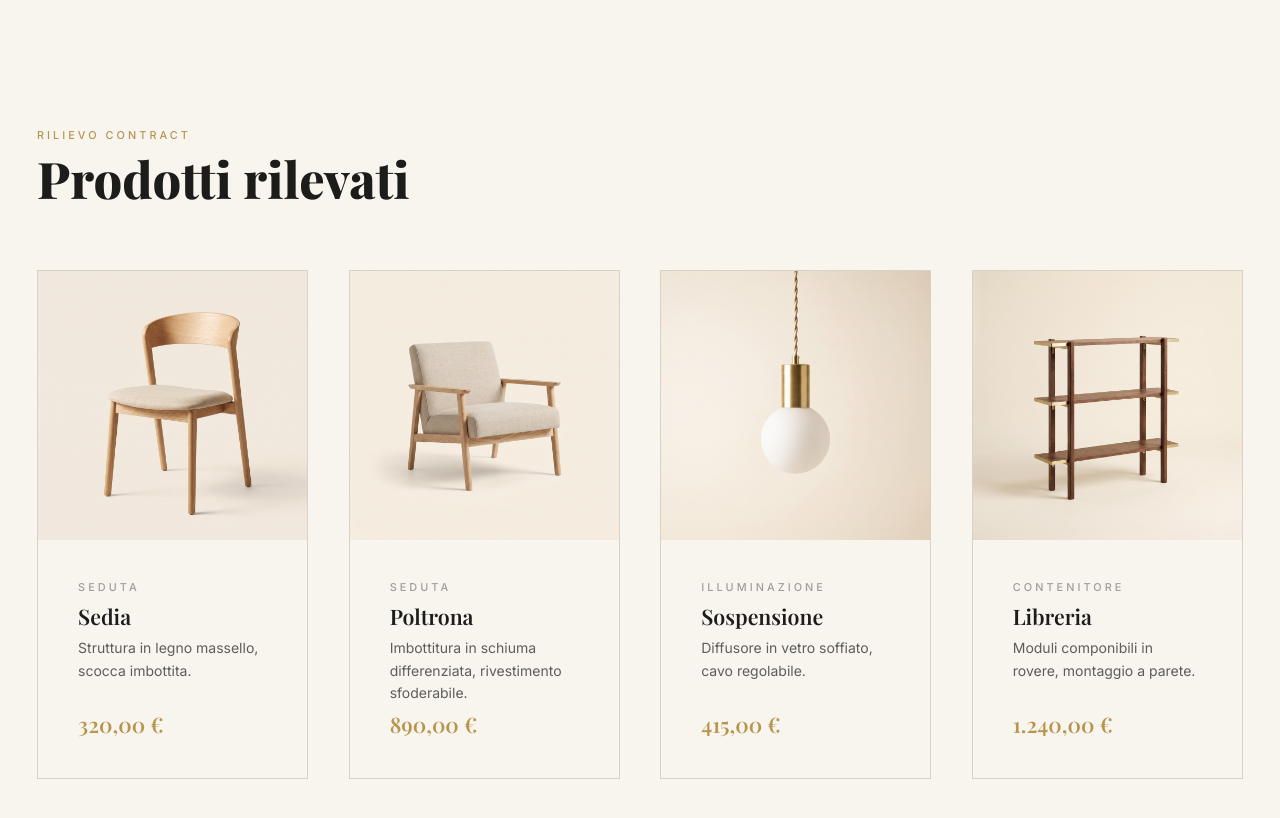
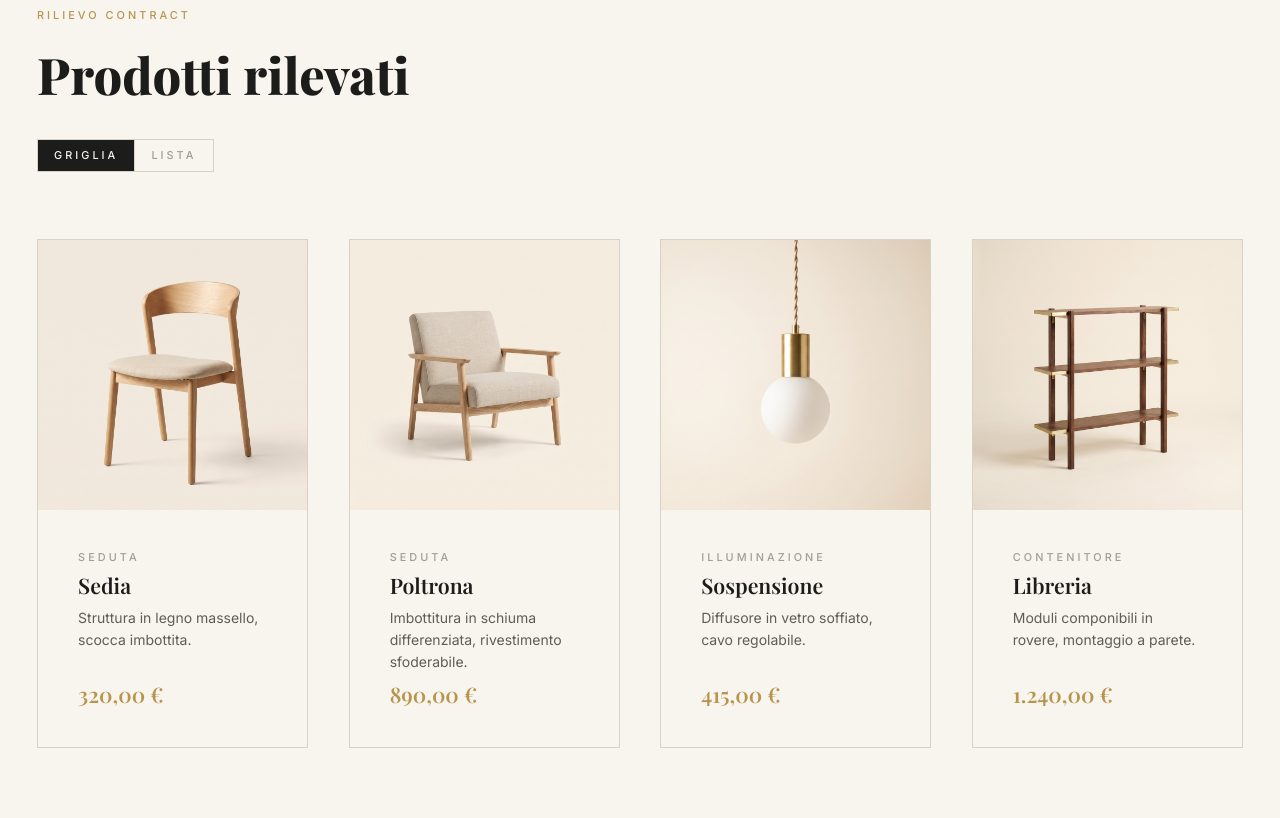
Before and after one commit to VoidSergio/qr-landing-page, a React (Vite) app: page / in a window 1280 px wide. Shown: the top 818 px of the page. Built offline with nearby package versions, Linux system fonts and the light colour scheme; a web font is replaced by a local one.

Commit message:
Add grid/list view toggle to product overview
Lets people switch to a compact list for faster scanning when
there are many surveyed products, in addition to the photo grid.

```diff
--- a/src/App.jsx
+++ b/src/App.jsx
@@ -1,24 +1,6 @@
 import { Route, Routes } from 'react-router-dom'
-import ProductList from './components/ProductList'
+import Home from './components/Home'
 import ProductDetail from './components/ProductDetail'
-import { products } from './data/products'
-
-function Home() {
-  return (
-    <main className="min-h-screen bg-crema px-gutter py-sezione">
-      <header className="mb-blocco">
-        <span translate="no" className="text-etichetta uppercase tracking-[0.28em] text-oro">
-          Rilievo Contract
-        </span>
-        <h1 className="mt-2 font-display text-titolo-medio text-scuro">
-          Prodotti rilevati
-        </h1>
-      </header>
-
-      <ProductList products={products} />
-    </main>
-  )
-}
 
 function App() {
   return (
--- /dev/null
+++ b/src/components/Home.jsx
@@ -0,0 +1,29 @@
+import { useState } from 'react'
+import ProductList from './ProductList'
+import ViewToggle from './ViewToggle'
+import { products } from '../data/products'
+
+function Home() {
+  const [view, setView] = useState('griglia')
+
+  return (
+    <main className="min-h-screen bg-crema px-gutter">
+      <header className="mb-blocco">
+        <span translate="no" className="text-etichetta uppercase tracking-[0.28em] text-oro">
+          Rilievo Contract
+        </span>
+        <h1 className="mt-6 font-display text-titolo-medio text-scuro">
+          Prodotti rilevati
+        </h1>
+
+        <div className="mt-elemento">
+          <ViewToggle view={view} onChange={setView} />
+        </div>
+      </header>
+
+      <ProductList products={products} view={view} />
+    </main>
+  )
+}
+
+export default Home
--- a/src/components/ProductList.jsx
+++ b/src/components/ProductList.jsx
@@ -1,8 +1,19 @@
 import ProductCard from './ProductCard'
+import ProductRow from './ProductRow'
 
-function ProductList({ products }) {
+function ProductList({ products, view = 'griglia' }) {
+  if (view === 'lista') {
+    return (
+      <div className="flex flex-col">
+        {products.map((product) => (
+          <ProductRow key={product.id} product={product} />
+        ))}
+      </div>
+    )
+  }
+
   return (
-    <div className="grid grid-cols gap-elemento sm:grid-cols-2 lg:grid-cols-4">
+    <div className="grid grid-cols-1 gap-elemento sm:grid-cols-2 lg:grid-cols-4">
       {products.map((product) => (
         <ProductCard key={product.id} product={product} />
       ))}
--- /dev/null
+++ b/src/components/ProductRow.jsx
@@ -0,0 +1,31 @@
+import { Link } from 'react-router-dom'
+
+function ProductRow({ product }) {
+  const { id, category, name, price, image } = product
+
+  return (
+    <Link
+      to={`/prodotto/${id}`}
+      className="flex items-center gap-elemento border-b border-bordo py-3 transition-colors hover:border-oro"
+    >
+      <div className="flex h-16 w-16 flex-shrink-0 items-center justify-center overflow-hidden bg-attesa">
+        {image && <img src={image} alt={name} className="h-full w-full object-cover" />}
+      </div>
+
+      <div className="min-w-0 flex-1">
+        {category && (
+          <span className="block text-etichetta uppercase tracking-[0.28em] text-scuro/40">
+            {category}
+          </span>
+        )}
+        <h3 className="truncate font-display text-voce text-scuro">{name}</h3>
+      </div>
+
+      <p className="flex-shrink-0 font-display text-voce text-oro">
+        {price.toLocaleString('it-IT', { style: 'currency', currency: 'EUR' })}
+      </p>
+    </Link>
+  )
+}
+
+export default ProductRow
--- /dev/null
+++ b/src/components/ViewToggle.jsx
@@ -0,0 +1,28 @@
+function ViewToggle({ view, onChange }) {
+  return (
+    <div className="inline-flex border border-bordo">
+      <button
+        type="button"
+        onClick={() => onChange('griglia')}
+        aria-pressed={view === 'griglia'}
+        className={`px-4 py-2 text-etichetta uppercase tracking-[0.28em] transition-colors ${
+          view === 'griglia' ? 'bg-scuro text-crema' : 'text-scuro/40'
+        }`}
+      >
+        Griglia
+      </button>
+      <button
+        type="button"
+        onClick={() => onChange('lista')}
+        aria-pressed={view === 'lista'}
+        className={`border-l border-bordo px-4 py-2 text-etichetta uppercase tracking-[0.28em] transition-colors ${
+          view === 'lista' ? 'bg-scuro text-crema' : 'text-scuro/40'
+        }`}
+      >
+        Lista
+      </button>
+    </div>
+  )
+}
+
+export default ViewToggle
```
